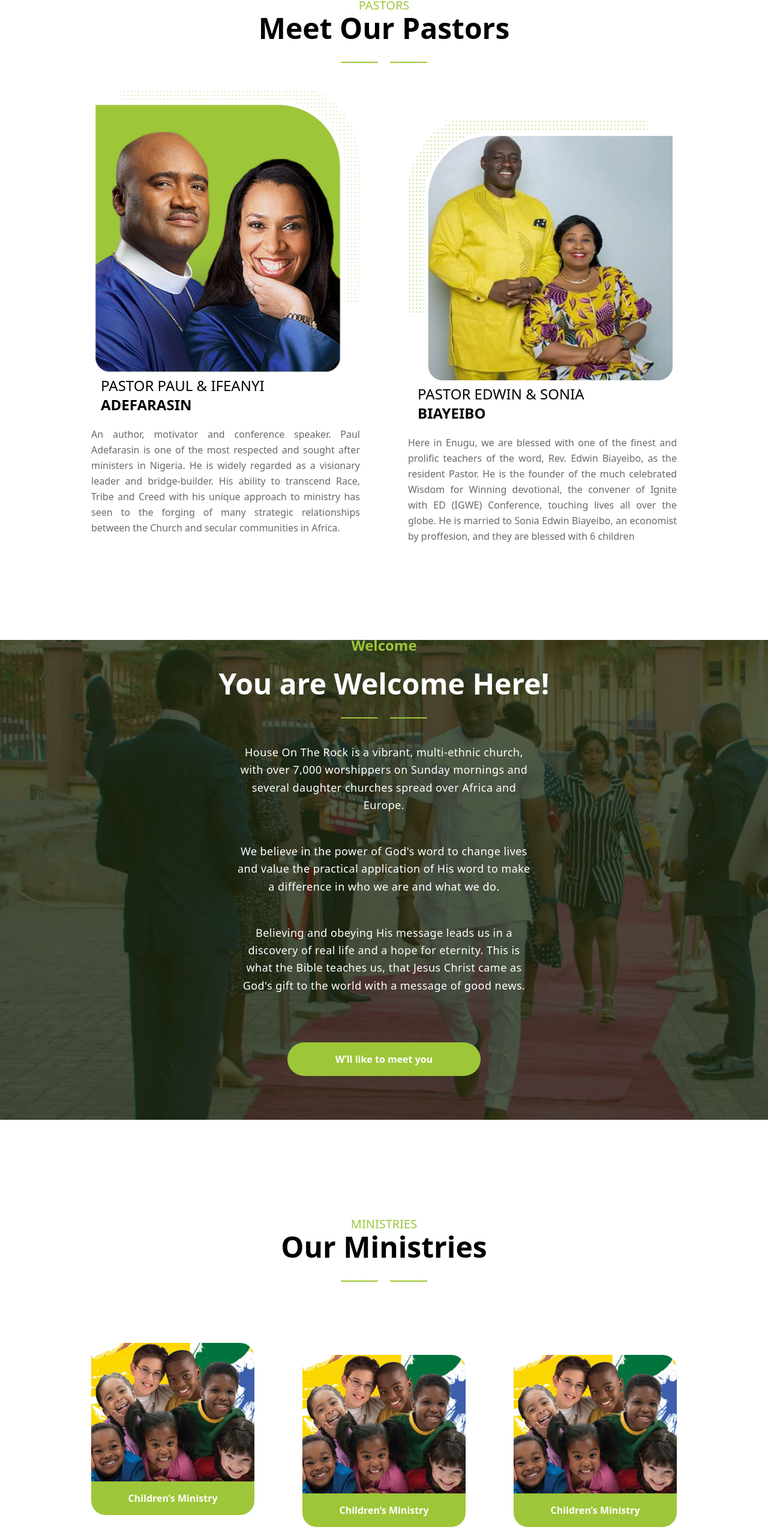
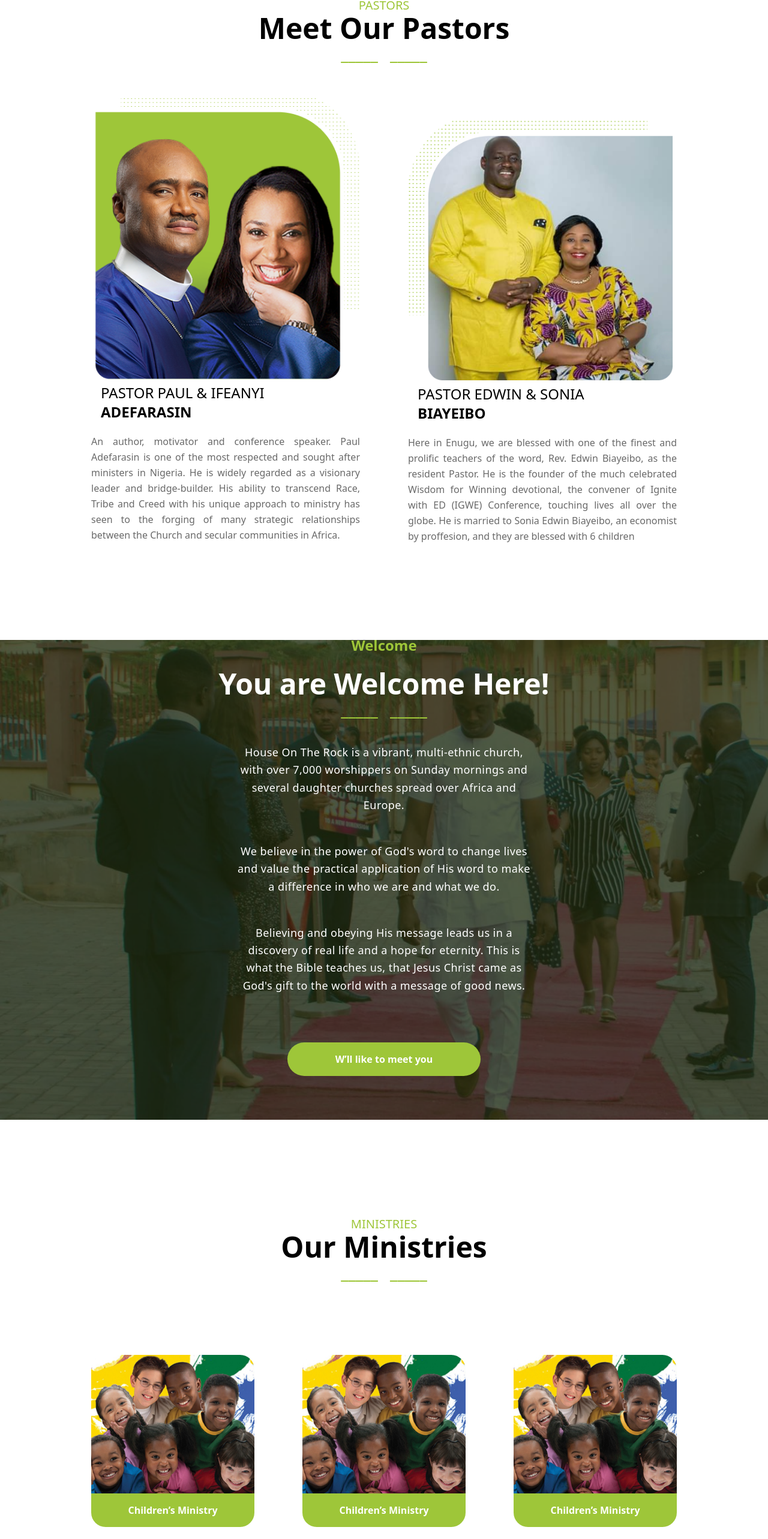
Before and after one commit to Akpanjoseph/Hotr_landing_page, a React (Create React App) app: page / in a window 1280 px wide. Shown: the part 2011-4577 px from the top of the page at 60% size. Built offline with nearby package versions, Linux system fonts and the light colour scheme.

Commit message:
done with the desktop viwe

```diff
--- a/src/components/BlogSection.js
+++ b/src/components/BlogSection.js
@@ -24,10 +24,10 @@ export function BlogSection() {
             </div>
 
             {/* Programs */}
-            <div className=' hidden container mx-auto  flex-col space-y-10 justify-center items-center  text-black font-bold my-20 md:flex-row md:space-x-20 md:flex'>
+            <div className='  container mx-auto  flex-col space-y-10 justify-center items-center  text-black font-bold my-20 md:flex-row md:space-x-20 md:flex'>
 
                 {/* post1 */}
-                <div className='shadow-lg max-w-xs md:max-w-lg text-justify mt-5  w-[30%]'>
+                <div className='shadow-lg max-w-xs md:max-w-lg text-justify mt-5  md:w-[30%]'>
                     <img src={blog_img} alt="" className='w-[100%]' />
 
                     <div className='mx-4'>
@@ -56,7 +56,7 @@ export function BlogSection() {
 
                 {/* post2 */}
 
-                <div className='shadow-lg max-w-xs md:max-w-lg text-justify mt-5  w-[30%]'>
+                <div className='shadow-lg max-w-xs md:max-w-lg text-justify mt-5  md:w-[30%]'>
                     <img src={blog_img} alt="" className='w-[100%]' />
 
                     <div className='mx-4'>
@@ -85,7 +85,7 @@ export function BlogSection() {
 
 
                 {/* post3 */}
-                <div className='shadow-lg max-w-xs md:max-w-lg text-justify mt-5  w-[30%]'>
+                <div className='shadow-lg max-w-xs md:max-w-lg text-justify mt-5  md:w-[30%]'>
                     <img src={blog_img} alt="" className='w-[100%]' />
 
                     <div className='mx-4'>
--- a/src/components/Events.js
+++ b/src/components/Events.js
@@ -39,7 +39,7 @@ export function Events() {
 
                 {/* program 1 */}
 
-                <div className='max-sm drop-shadow-lg bg-slate-100'>
+                <div className='max-sm drop-shadow-lg bg-slate-100 md:mt-10'>
                     {/* program image */}
                     <img src={program} className='rounded-t-lg' alt="" />
 
--- a/src/components/Gallery.js
+++ b/src/components/Gallery.js
@@ -29,7 +29,7 @@ export function Gallery() {
             </div>
 
             {/* gallery images  */}
-           <div className='flex flex-row flex-wrap w-full mt-10 justify-center'>
+           <div className='flex flex-row flex-wrap w-full mt-20 justify-center '>
 
                 <img src={img1} alt=""   />
                 <img src={img1} alt=""  />
--- a/src/components/Ministries.js
+++ b/src/components/Ministries.js
@@ -38,7 +38,7 @@ export function Ministries() {
 
                 {/* minstry 1 */}
 
-                <div>
+                <div className='md:mt-10'>
                     <img src={minstryImg} className='rounded-t-3xl' alt="" />
                     <p className='bg-primary_background py-4 rounded-b-3xl text-center '>Children’s Ministry</p>
                 </div>
--- a/src/components/Pastors.js
+++ b/src/components/Pastors.js
@@ -29,7 +29,7 @@ export function Pastors() {
                 {/* body */}
                 <div className=' container mx-auto flex flex-col justify-around items-center space-y-20 md:space-x-20 md:flex-row  '>
 
-                    <div className='mt-4'>
+                    <div className='md:mt-10'>
                         {/* pastor image */}
                         <div className='max-w-xs md:max-w-md'>
                             <img src={paul} alt="" />
```
